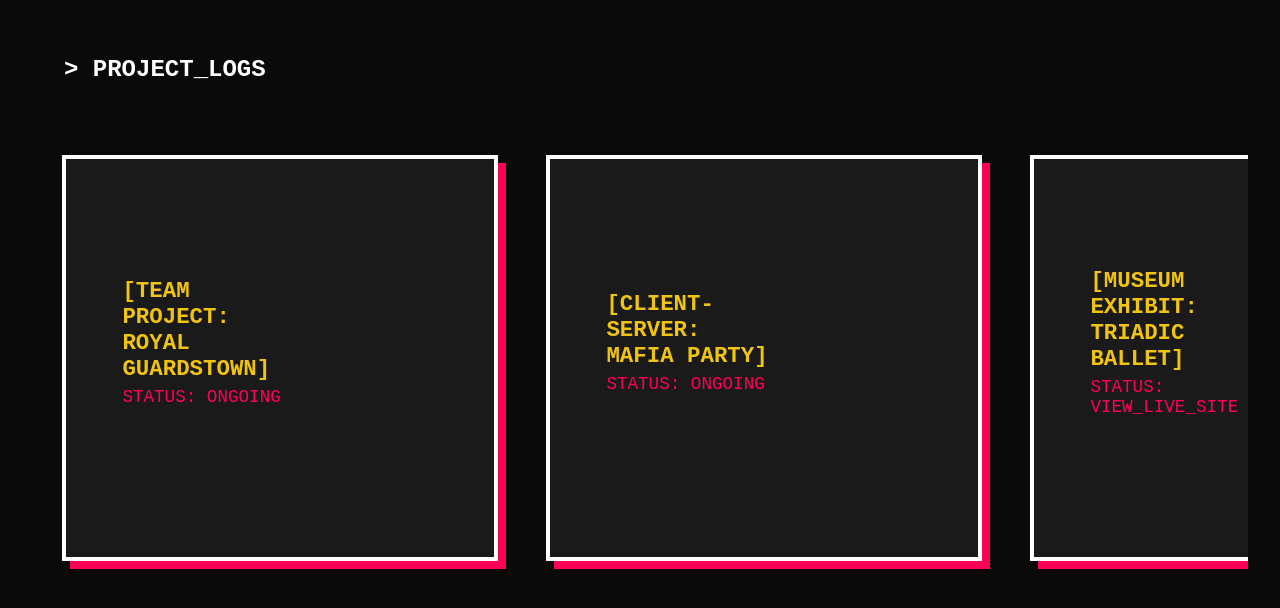
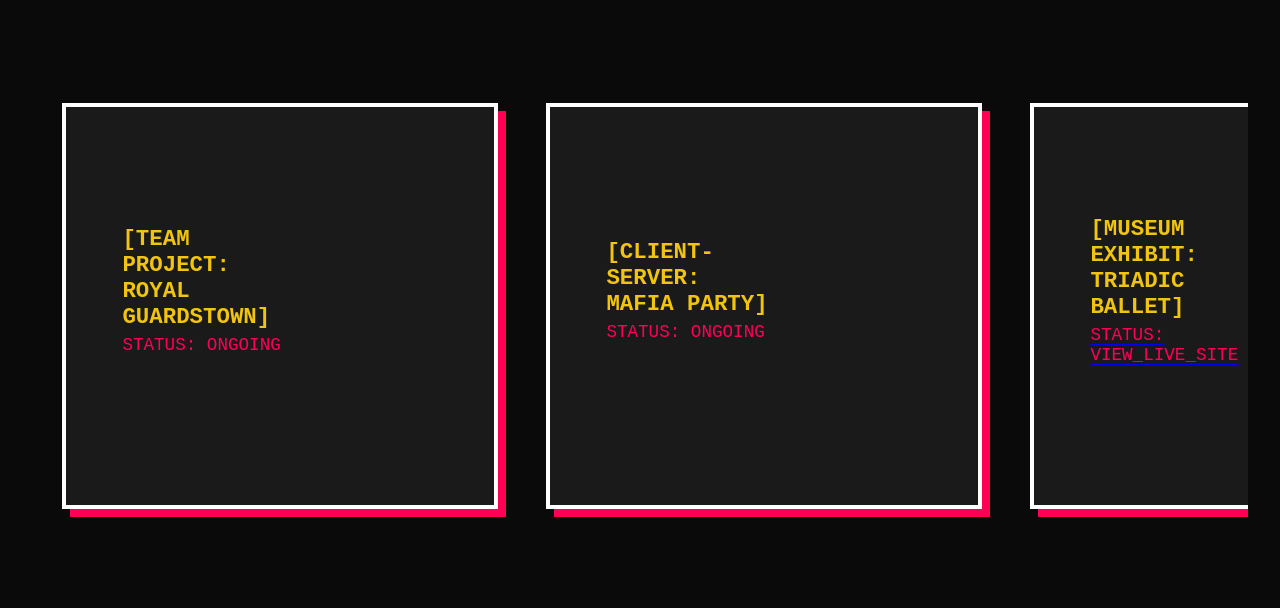
Before and after one commit to apr45/is117-GameDevPortfolio, a React (Vite) app: page / in a window 1280 px wide. Shown: the part 2284-2892 px from the top of the page. Built offline with nearby package versions, Linux system fonts and the light colour scheme.

Commit message:
updating link on third project card

```diff
--- a/src/styles/ProjectSlider.module.css
+++ b/src/styles/ProjectSlider.module.css
@@ -17,6 +17,7 @@
   font-family: var(--font-pixel);
   color: var(--text-main);
   text-align: left;
+  margin-bottom: -5%;
 }
 
 .scrollContainer {
@@ -98,7 +99,7 @@
 .projectCard:hover .projectDesc,
 .projectCard:hover .imageSide {
   opacity: 1;
-  max-height: 215px; /* Large enough to fit content */
+  max-height: 220px; /* Large enough to fit content */
   transform: translateY(0);
   pointer-events: auto;
 }
@@ -189,14 +190,16 @@
 }
 
 .statusLink {
-  text-decoration: none; /* Removes default underline */
+  text-decoration: underline; /* Add persistent underline */
+  text-underline-offset: 4px; /* Better spacing for pixel fonts */
   display: inline-block;
-  transition: opacity 0.3s ease;
+  transition: all 0.3s ease;
 }
 
 .statusLink:hover {
-  opacity: 0.8;
-  filter: brightness(1.2); /* Makes the pink pop on hover[cite: 5] */
+  /* Significantly increased brightness to make the pink glow */
+  filter: brightness(1.8) drop-shadow(0 0 5px var(--accent-pink));
+  transform: translateY(-1px);
 }
 
 .statusLabel {
```
